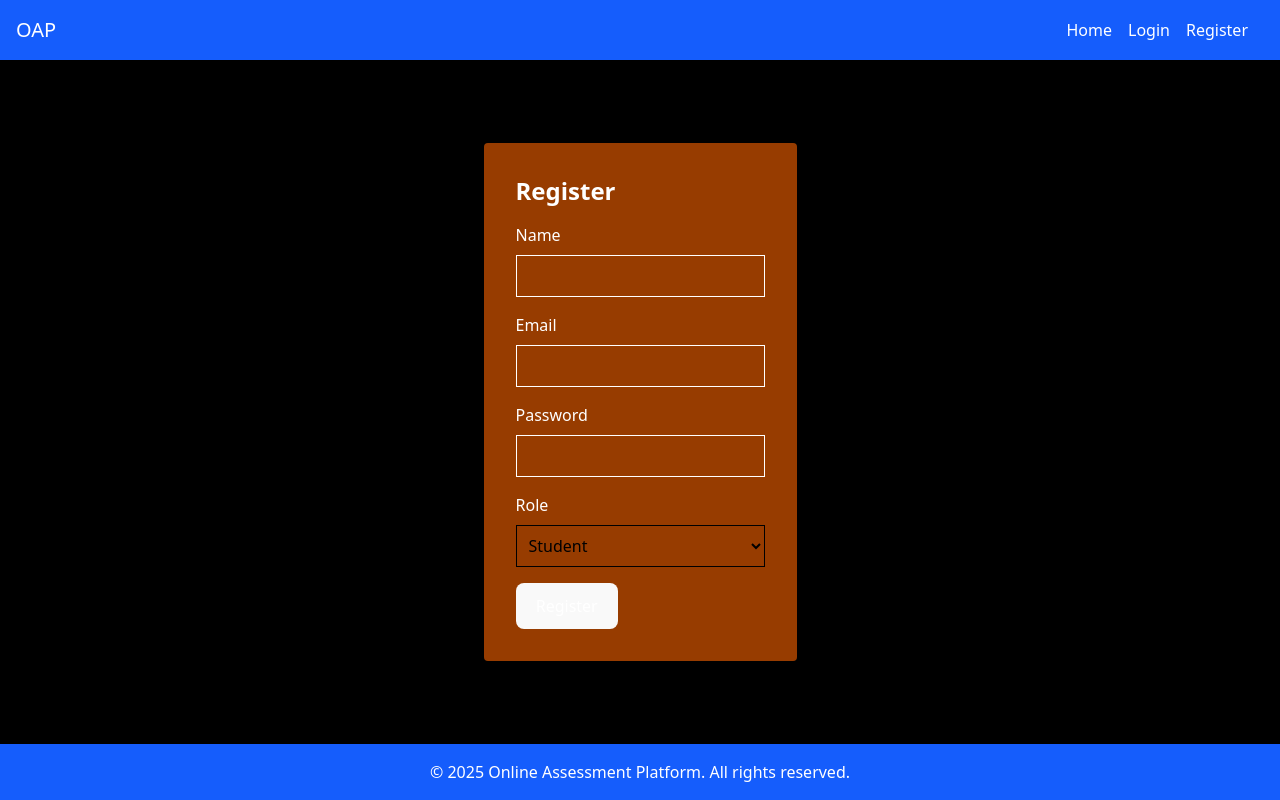
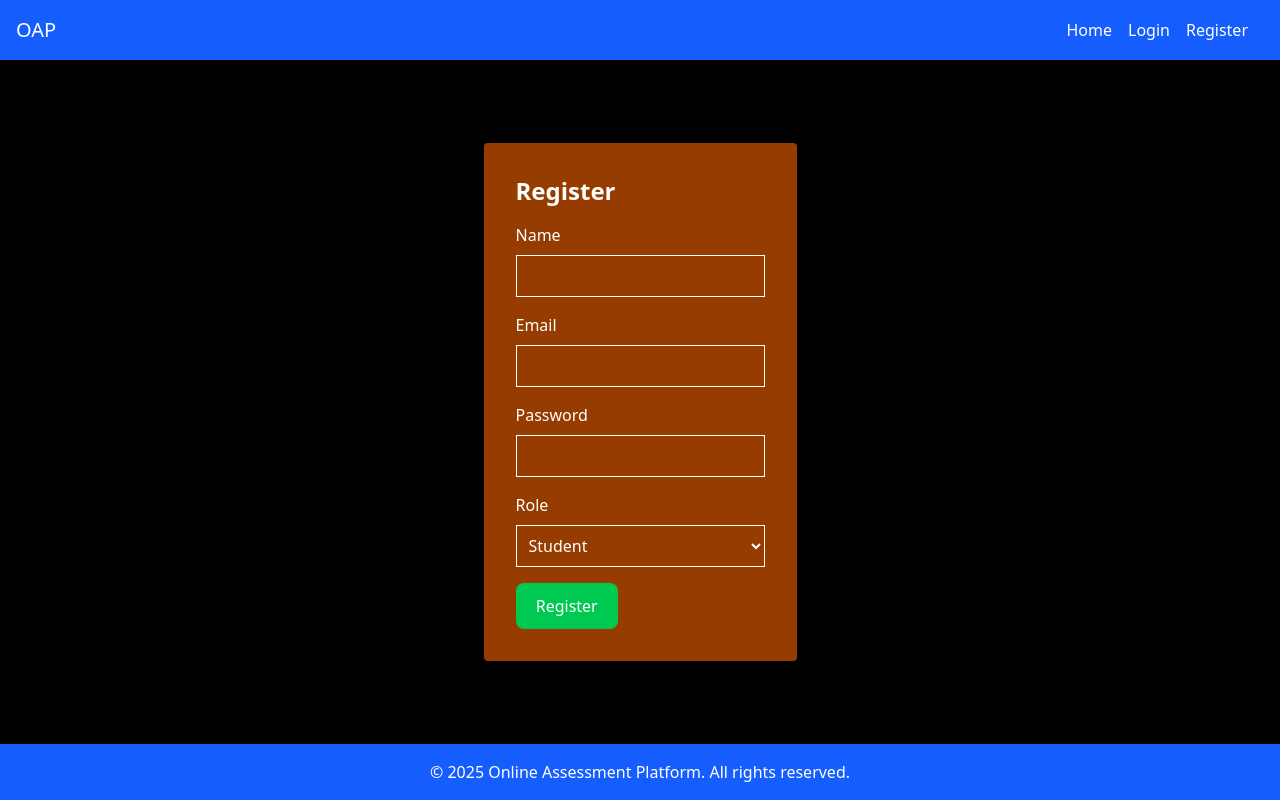
Before and after one commit to dhilrohith/Exam-Portal-MERN, a React (Vite) app in the folder client/exam-portal/: page /register in a window 1280 px wide. Built offline with nearby package versions, Linux system fonts and the light colour scheme.

Commit message:
styles updated

```diff
--- a/client/exam-portal/src/components/auth/LoginForm.jsx
+++ b/client/exam-portal/src/components/auth/LoginForm.jsx
@@ -47,13 +47,13 @@ const LoginForm = () => {
       <input
         id="password"
         type="password"
-        className="border w-full p-2 mb-4 text-black"
+        className="border w-full p-2 mb-4 text-white"
         value={password}
         onChange={(e) => setPassword(e.target.value)}
         required
         autoComplete="current-password"
       />
-      <button type="submit" className="bg-blue-500 text-white px-4 py-2 rounded hover:bg-blue-600">
+      <button type="submit" className="!bg-blue-500 text-white px-4 py-2 rounded hover:bg-blue-600">
         Login
       </button>
     </form>
--- a/client/exam-portal/src/pages/Register.jsx
+++ b/client/exam-portal/src/pages/Register.jsx
@@ -74,7 +74,7 @@ function Register() {
           <label htmlFor="role" className="block mb-2">Role</label>
           <select
             id="role"
-            className="border w-full p-2 text-black"
+            className="border w-full p-2 text-white"
             value={role}
             onChange={(e) => setRole(e.target.value)}
           >
@@ -82,7 +82,7 @@ function Register() {
             <option value="admin">Admin</option>
           </select>
         </div>
-        <button type="submit" className="bg-green-500 text-white px-4 py-2 rounded">
+        <button type="submit" className="!bg-green-500 text-white px-4 py-2 rounded">
           Register
         </button>
       </form>
```
